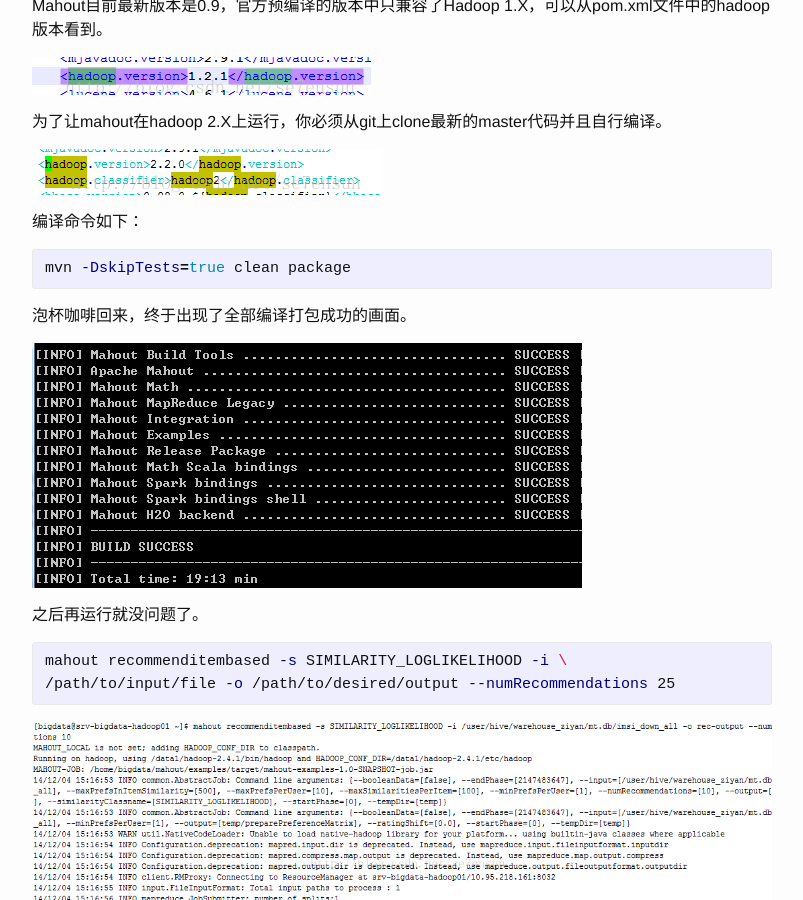
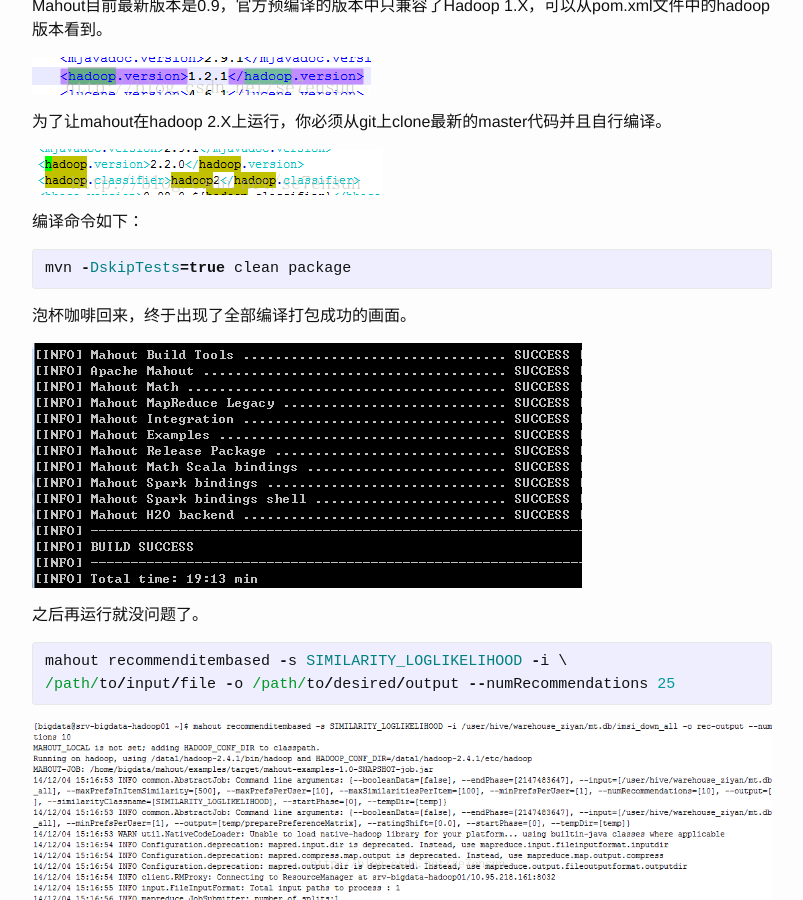
Before and after one commit to jiachaosun/jiachaosun.github.io, a Jekyll site: the page built from _posts/2014-12-04-mahout-programming-git-compile-code.md, in a window 1280 px wide and 900 px high, scrolled down 904 px. Shown: the whole window, without its empty margins (238-1041 px from the left). Built offline with Jekyll 4.4.1, drawn with Linux system fonts in a browser that asks for light colours; some of the changed text lies outside the part shown.

Commit message:
mahout-programming-1

```diff
--- a/_config.yml
+++ b/_config.yml
@@ -11,7 +11,7 @@
 # Build settings
 markdown: kramdown
 
-highlighter: rouge
+highlighter: pygments
 
 encoding: utf-8
 
--- a/_posts/2014-12-04-mahout-programming-git-compile-code.md
+++ b/_posts/2014-12-04-mahout-programming-git-compile-code.md
@@ -14,7 +14,7 @@
 
 从github克隆代码后，使用maven命令编译打包。
 
-{% highlight Bash shell scripts %}
+{% highlight ruby %}
 git clone https://github.com/apache/mahout.git
 {% endhighlight %}
 
@@ -36,7 +36,7 @@
 
 编译命令如下：
 
-{% highlight bash %}
+{% highlight ruby %}
 mvn -DskipTests=true clean package
 {% endhighlight %}
 
@@ -46,7 +46,7 @@
 
 之后再运行就没问题了。
 
-{% highlight bash %}
+{% highlight ruby %}
 mahout recommenditembased -s SIMILARITY_LOGLIKELIHOOD -i \
 /path/to/input/file -o /path/to/desired/output --numRecommendations 25
 {% endhighlight %}
```
